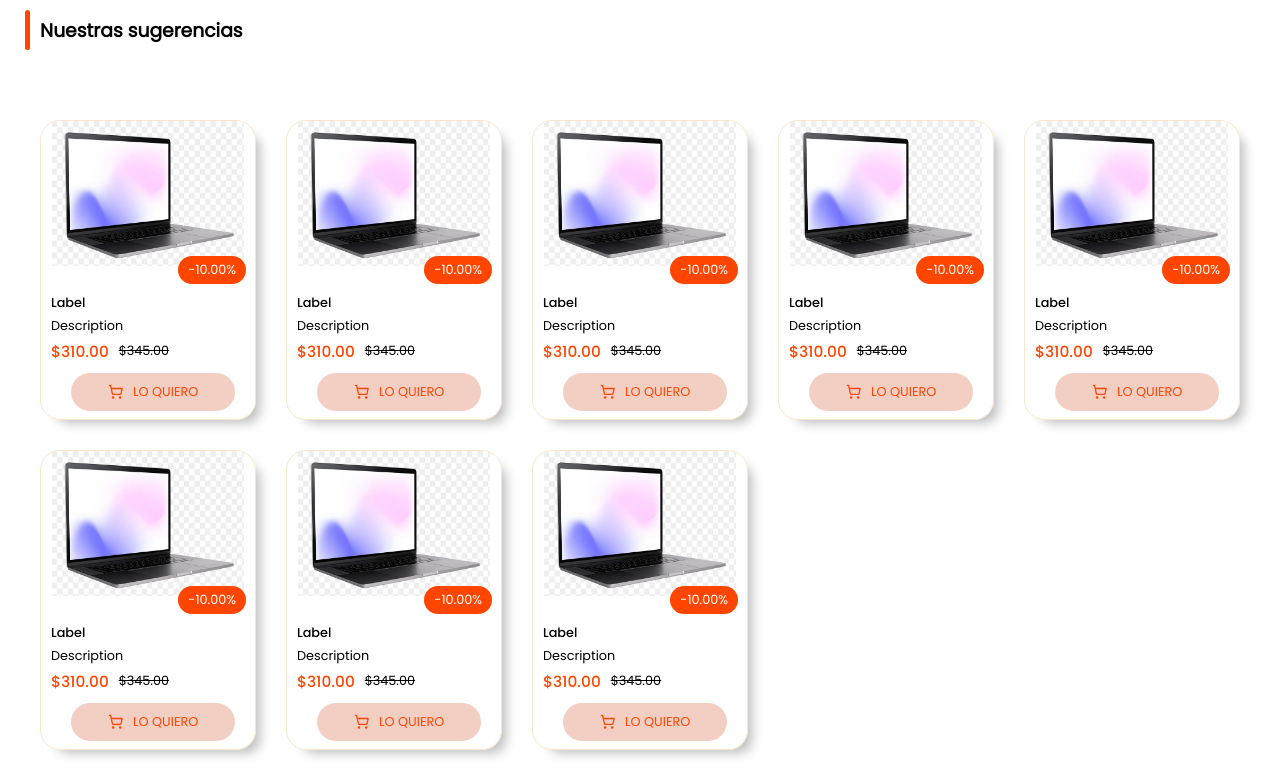
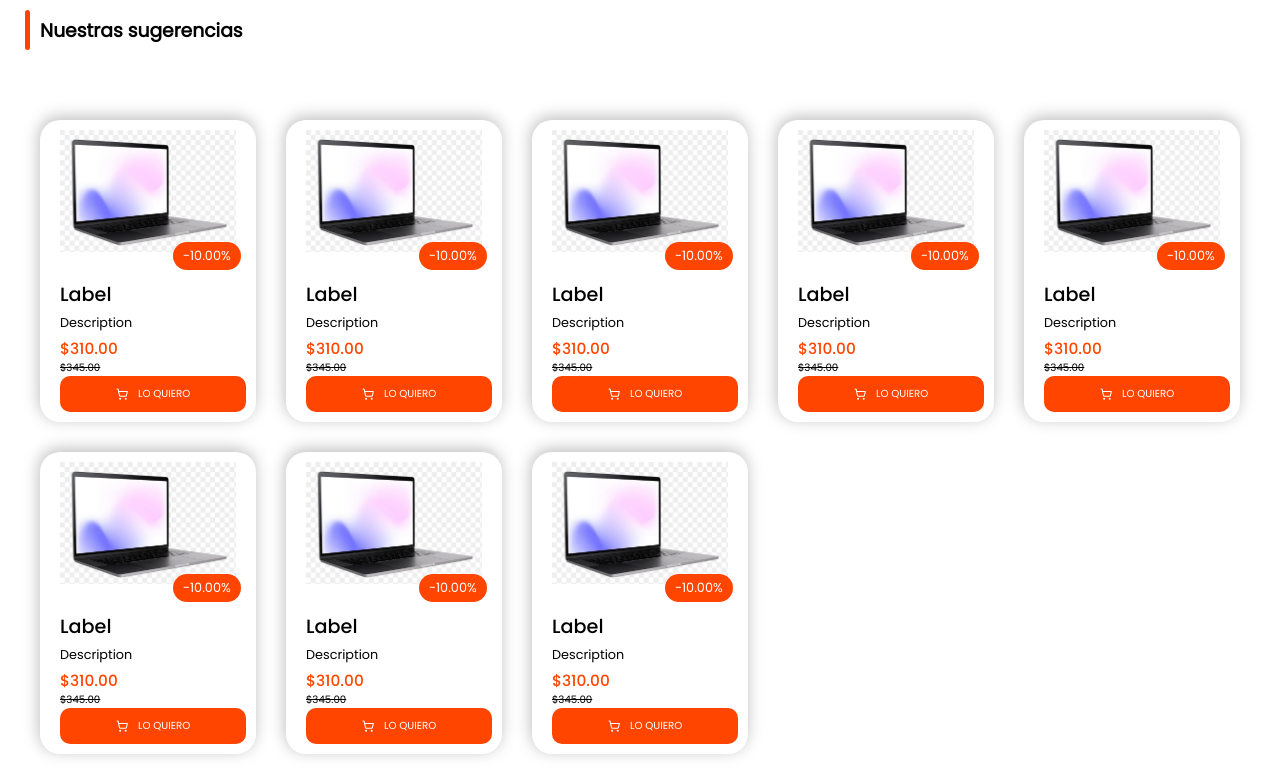
Before and after one commit to SmilingWitch/e-commece, a Next.js app: page /home in a window 1280 px wide. Shown: the part 840-1608 px from the top of the page. Built offline with nearby package versions, Linux system fonts and the light colour scheme.

Commit message:
feat: add style of ProductCard.module.css

```diff
--- a/public/assets/styles/ProductCrad.module.css
+++ b/public/assets/styles/ProductCrad.module.css
@@ -1,27 +1,29 @@
 .card{
     position: relative;
-    /*background: rgb(250, 247, 242);*/
-    /*background: rgba(246, 240, 240,0.5);*/
-    min-height: 300px;
+    min-height: 200px;
     border-radius: 20px;
     overflow: hidden;
-    border: 1px solid rgb(247, 232, 205);
+    transition: 0.5s;
+    padding: 10px;
+    -webkit-box-shadow: -1px -3px 16px 0px rgba(189,189,189,1);
+    -moz-box-shadow: -1px -3px 16px 0px rgba(189,189,189,1);
+    box-shadow: -1px -3px 16px 0px rgba(189,189,189,1);
+}
+.top{
+    position: relative;
     transition: 0.3s;
-    padding-bottom: 10px;
-    /*box-shadow:  2px 2px 4px #d9d9d9,
-             -2px -2px 4px #ffffff;*/
-    -webkit-box-shadow: 10px 9px 12px -6px rgba(189,189,189,1);
-    -moz-box-shadow: 10px 9px 12px -6px rgba(189,189,189,1);
-    box-shadow: 10px 9px 12px -6px rgba(189,189,189,1);
+    border-radius: 10px;
+    margin-bottom: 10px;
+    padding-bottom: 5px;
+    cursor: pointer;
 }
-.card:hover{
-    border: 1px solid var(--hlColor);
-    box-shadow: none;
+.top:hover{
+    background: #f5f5f5;
 
 }
 .imgBx{
     position: relative;
-    height: 60%;
+    height: 150px;
     display: flex;
     flex-direction: column;
     align-items: center;
@@ -47,6 +49,7 @@
 
 }
 .detail{
+    position: relative;
     color: black;
     padding-left: 10px;
     font-size: 0.8em;
@@ -54,6 +57,7 @@
 .label{
     font-family: 'PoppinsBold';
     padding-bottom: 5px;
+    font-size: 1.5em;
 }
 .description{
     padding-bottom: 5px;
@@ -61,7 +65,8 @@
 .price{
     position: relative;
     display: flex;
-    align-items: center;
+    flex-direction: column;
+
 }
 .priceRight{
     color: var(--hlColor);
@@ -69,8 +74,49 @@
     font-size: 1.2em;
 }
 .priceDesc{
+    text-decoration: line-through;
+    font-size: 0.8em;
+}
+.buySection{
+    position: relative;
+    display: flex;
+    align-items: center;
+    justify-content: space-around;
     padding-left: 10px;
-    text-decoration: line-through;
+}
+.actions{
+    position: relative;
+    display: flex;
+    align-items: center;
+    justify-content: center;
+    border: 1px solid grey;
+    height: 30px;
+    padding-left: 5px;
+    padding-right: 5px;
+    transition: 0.3s;border-radius: 10px;
+}
+.actions:hover{
+    border: 1px solid black;
+}
+.actions .input{
+    position: relative;
+}
+.actions .input .formControl{
+    position: relative;
+    width: 30px;
+    color: black;
+    background: transparent;
+    border: none;
+    text-align: center;
+}
+.actions .btn{
+    background: transparent;
+    color: var(--hlColor);
+    border: none;
+    display: flex;
+    align-items: center;
+    justify-content: center;
+    cursor: pointer;
 }
 .btnBx{
     position: relative;
@@ -78,18 +124,17 @@
     align-items: center;
     justify-content: center;
     padding: 10px;
-    background: var(--buttonColor);
-    width: 80%;
-    border-radius: 20px;
+    background: var(--hlColor);
+    color: white;
+    height: 35spx;
+    border-radius: 10px;
     margin: 0 auto;
-    margin-top: 10px;
     cursor: pointer;
-    color: var(--hlColor);
     transition: 0.3s;
+    font-size: 0.8em;
 }
 .btnBx:hover{
-    background: var(--hlColor);
-    color: white;
+    background: rgb(246, 99, 45);
 }
 .icon{
     position: relative;
```
